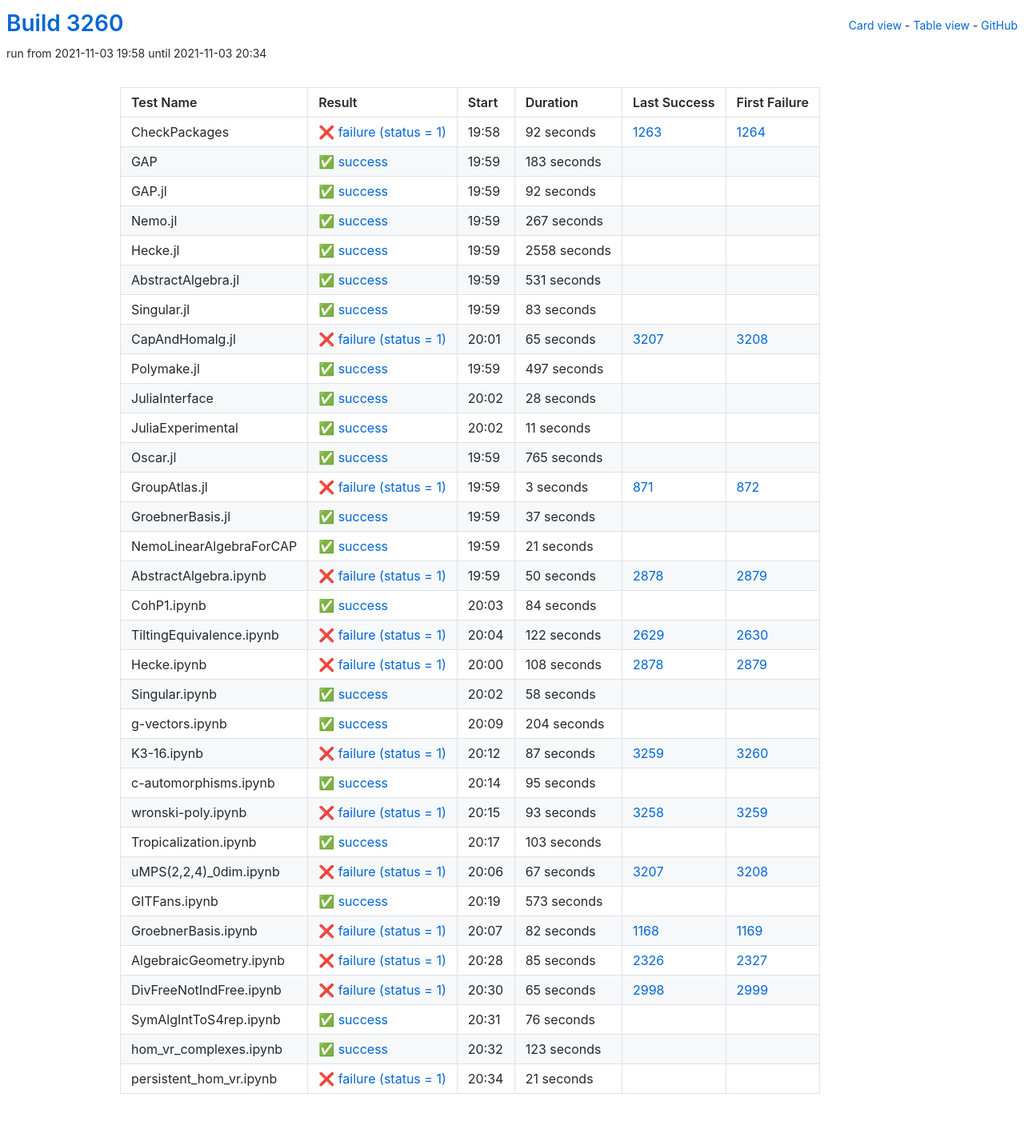
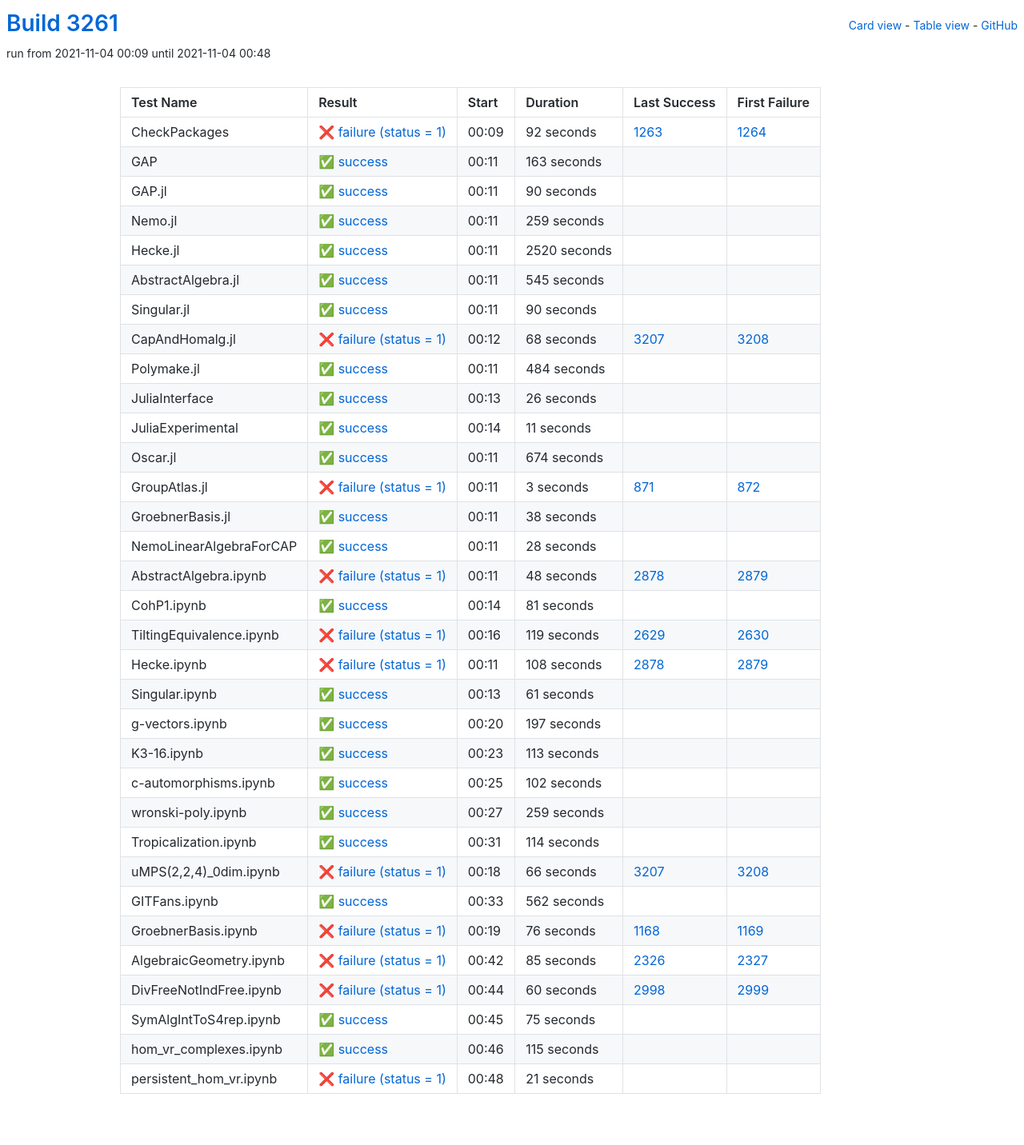
Before and after one commit to oscar-system/oscar-ci-status-stable, a Jekyll site: the page built from table.html, in a window 1280 px wide. Shown: the whole page at 80% size. Built offline with Jekyll 4.4.1, drawn with Linux system fonts in a browser that asks for light colours.

Commit message:
Build #3261

```diff
--- a/_data/ci.yml
+++ b/_data/ci.yml
@@ -1,6 +1,6 @@
 ---
-build: 3260
-build_url: https://oscarci.mathematik.uni-kl.de/job/oscar-stable/3260/
+build: 3261
+build_url: https://oscarci.mathematik.uni-kl.de/job/oscar-stable/3261/
 job: oscar-stable
 organization: oscar-system
 repo: oscar-ci-status-stable
@@ -8,8 +8,8 @@ repourl: https://github.com/oscar-system/oscar-ci-status-stable
 tests:
 - name: CheckPackages
   id: checkpackages
-  log: https://oscarci.mathematik.uni-kl.de/job/oscar-stable/3260/artifact/logs/build-3260/CheckPackages.log
-  start: 2021-11-03 19:58
+  log: https://oscarci.mathematik.uni-kl.de/job/oscar-stable/3261/artifact/logs/build-3261/CheckPackages.log
+  start: 2021-11-04 00:09
   success: false
   exitcode: 1
   status: failure
@@ -20,116 +20,116 @@ tests:
   first_failure_url: https://oscarci.mathematik.uni-kl.de/job/oscar-stable/1264/
 - name: GAP
   id: gap
-  log: https://oscarci.mathematik.uni-kl.de/job/oscar-stable/3260/artifact/logs/build-3260/GAP.log
-  start: 2021-11-03 19:59
+  log: https://oscarci.mathematik.uni-kl.de/job/oscar-stable/3261/artifact/logs/build-3261/GAP.log
+  start: 2021-11-04 00:11
   success: true
   exitcode: 0
   status: success
-  duration: 183
+  duration: 163
   last_success: false
   last_success_url:
   first_failure: false
   first_failure_url:
 - name: GAP.jl
   id: gap-jl
-  log: https://oscarci.mathematik.uni-kl.de/job/oscar-stable/3260/artifact/logs/build-3260/GAP.jl.log
-  start: 2021-11-03 19:59
+  log: https://oscarci.mathematik.uni-kl.de/job/oscar-stable/3261/artifact/logs/build-3261/GAP.jl.log
+  start: 2021-11-04 00:11
   success: true
   exitcode: 0
   status: success
-  duration: 92
+  duration: 90
   last_success: false
   last_success_url:
   first_failure: false
   first_failure_url:
 - name: Nemo.jl
   id: nemo-jl
-  log: https://oscarci.mathematik.uni-kl.de/job/oscar-stable/3260/artifact/logs/build-3260/Nemo.jl.log
-  start: 2021-11-03 19:59
+  log: https://oscarci.mathematik.uni-kl.de/job/oscar-stable/3261/artifact/logs/build-3261/Nemo.jl.log
+  start: 2021-11-04 00:11
   success: true
   exitcode: 0
   status: success
-  duration: 267
+  duration: 259
   last_success: false
   last_success_url:
   first_failure: false
   first_failure_url:
 - name: Hecke.jl
   id: hecke-jl
-  log: https://oscarci.mathematik.uni-kl.de/job/oscar-stable/3260/artifact/logs/build-3260/Hecke.jl.log
-  start: 2021-11-03 19:59
+  log: https://oscarci.mathematik.uni-kl.de/job/oscar-stable/3261/artifact/logs/build-3261/Hecke.jl.log
+  start: 2021-11-04 00:11
   success: true
   exitcode: 0
   status: success
-  duration: 2558
+  duration: 2520
   last_success: false
   last_success_url:
   first_failure: false
   first_failure_url:
 - name: AbstractAlgebra.jl
   id: abstractalgebra-jl
-  log: https://oscarci.mathematik.uni-kl.de/job/oscar-stable/3260/artifact/logs/build-3260/AbstractAlgebra.jl.log
-  start: 2021-11-03 19:59
+  log: https://oscarci.mathematik.uni-kl.de/job/oscar-stable/3261/artifact/logs/build-3261/AbstractAlgebra.jl.log
+  start: 2021-11-04 00:11
   success: true
   exitcode: 0
   status: success
-  duration: 531
+  duration: 545
   last_success: false
   last_success_url:
   first_failure: false
   first_failure_url:
 - name: Singular.jl
   id: singular-jl
-  log: https://oscarci.mathematik.uni-kl.de/job/oscar-stable/3260/artifact/logs/build-3260/Singular.jl.log
-  start: 2021-11-03 19:59
+  log: https://oscarci.mathematik.uni-kl.de/job/oscar-stable/3261/artifact/logs/build-3261/Singular.jl.log
+  start: 2021-11-04 00:11
   success: true
   exitcode: 0
   status: success
-  duration: 83
+  duration: 90
   last_success: false
   last_success_url:
   first_failure: false
   first_failure_url:
 - name: CapAndHomalg.jl
   id: capandhomalg-jl
-  log: https://oscarci.mathematik.uni-kl.de/job/oscar-stable/3260/artifact/logs/build-3260/CapAndHomalg.jl.log
-  start: 2021-11-03 20:01
+  log: https://oscarci.mathematik.uni-kl.de/job/oscar-stable/3261/artifact/logs/build-3261/CapAndHomalg.jl.log
+  start: 2021-11-04 00:12
   success: false
   exitcode: 1
   status: failure
-  duration: 65
+  duration: 68
   last_success: 3207
   last_success_url: https://oscarci.mathematik.uni-kl.de/job/oscar-stable/3207/
   first_failure: 3208
   first_failure_url: https://oscarci.mathematik.uni-kl.de/job/oscar-stable/3208/
 - name: Polymake.jl
   id: polymake-jl
-  log: https://oscarci.mathematik.uni-kl.de/job/oscar-stable/3260/artifact/logs/build-3260/Polymake.jl.log
-  start: 2021-11-03 19:59
+  log: https://oscarci.mathematik.uni-kl.de/job/oscar-stable/3261/artifact/logs/build-3261/Polymake.jl.log
+  start: 2021-11-04 00:11
   success: true
   exitcode: 0
   status: success
-  duration: 497
+  duration: 484
   last_success: false
   last_success_url:
   first_failure: false
   first_failure_url:
 - name: JuliaInterface
   id: juliainterface
-  log: https://oscarci.mathematik.uni-kl.de/job/oscar-stable/3260/artifact/logs/build-3260/JuliaInterface.log
-  start: 2021-11-03 20:02
+  log: https://oscarci.mathematik.uni-kl.de/job/oscar-stable/3261/artifact/logs/build-3261/JuliaInterface.log
+  start: 2021-11-04 00:13
   success: true
   exitcode: 0
   status: success
-  duration: 28
+  duration: 26
   last_success: false
   last_success_url:
   first_failure: false
   first_failure_url:
 - name: JuliaExperimental
   id: juliaexperimental
-  log: https://oscarci.mathematik.uni-kl.de/job/oscar-stable/3260/artifact/logs/build-3260/JuliaExperimental.log
-  start: 2021-11-03 20:02
+  log: https://oscarci.mathematik.uni-kl.de/job/oscar-stable/3261/artifact/logs/build-3261/JuliaExperimental.log
+  start: 2021-11-04 00:14
   success: true
   exitcode: 0
   status: success
@@ -140,20 +140,20 @@ tests:
   first_failure_url:
 - name: Oscar.jl
   id: oscar-jl
-  log: https://oscarci.mathematik.uni-kl.de/job/oscar-stable/3260/artifact/logs/build-3260/Oscar.jl.log
-  start: 2021-11-03 19:59
+  log: https://oscarci.mathematik.uni-kl.de/job/oscar-stable/3261/artifact/logs/build-3261/Oscar.jl.log
+  start: 2021-11-04 00:11
   success: true
   exitcode: 0
   status: success
-  duration: 765
+  duration: 674
   last_success: false
   last_success_url:
   first_failure: false
   first_failure_url:
 - name: GroupAtlas.jl
   id: groupatlas-jl
-  log: https://oscarci.mathematik.uni-kl.de/job/oscar-stable/3260/artifact/logs/build-3260/GroupAtlas.jl.log
-  start: 2021-11-03 19:59
+  log: https://oscarci.mathematik.uni-kl.de/job/oscar-stable/3261/artifact/logs/build-3261/GroupAtlas.jl.log
+  start: 2021-11-04 00:11
   success: false
   exitcode: 1
   status: failure
@@ -164,68 +164,68 @@ tests:
   first_failure_url: https://oscarci.mathematik.uni-kl.de/job/oscar-stable/872/
 - name: GroebnerBasis.jl
   id: groebnerbasis-jl
-  log: https://oscarci.mathematik.uni-kl.de/job/oscar-stable/3260/artifact/logs/build-3260/GroebnerBasis.jl.log
-  start: 2021-11-03 19:59
+  log: https://oscarci.mathematik.uni-kl.de/job/oscar-stable/3261/artifact/logs/build-3261/GroebnerBasis.jl.log
+  start: 2021-11-04 00:11
   success: true
   exitcode: 0
   status: success
-  duration: 37
+  duration: 38
   last_success: false
   last_success_url:
   first_failure: false
   first_failure_url:
 - name: NemoLinearAlgebraForCAP
   id: nemolinearalgebraforcap
-  log: https://oscarci.mathematik.uni-kl.de/job/oscar-stable/3260/artifact/logs/build-3260/NemoLinearAlgebraForCAP.log
-  start: 2021-11-03 19:59
+  log: https://oscarci.mathematik.uni-kl.de/job/oscar-stable/3261/artifact/logs/build-3261/NemoLinearAlgebraForCAP.log
+  start: 2021-11-04 00:11
   success: true
   exitcode: 0
   status: success
-  duration: 21
+  duration: 28
   last_success: false
   last_success_url:
   first_failure: false
   first_failure_url:
 - name: AbstractAlgebra.ipynb
   id: abstractalgebra-ipynb
-  log: https://oscarci.mathematik.uni-kl.de/job/oscar-stable/3260/artifact/logs/build-3260/AbstractAlgebra.ipynb.log
-  start: 2021-11-03 19:59
+  log: https://oscarci.mathematik.uni-kl.de/job/oscar-stable/3261/artifact/logs/build-3261/AbstractAlgebra.ipynb.log
+  start: 2021-11-04 00:11
   success: false
   exitcode: 1
   status: failure
-  duration: 50
+  duration: 48
   last_success: 2878
   last_success_url: https://oscarci.mathematik.uni-kl.de/job/oscar-stable/2878/
   first_failure: 2879
   first_failure_url: https://oscarci.mathematik.uni-kl.de/job/oscar-stable/2879/
 - name: CohP1.ipynb
   id: cohp1-ipynb
-  log: https://oscarci.mathematik.uni-kl.de/job/oscar-stable/3260/artifact/logs/build-3260/CohP1.ipynb.log
-  start: 2021-11-03 20:03
+  log: https://oscarci.mathematik.uni-kl.de/job/oscar-stable/3261/artifact/logs/build-3261/CohP1.ipynb.log
+  start: 2021-11-04 00:14
   success: true
   exitcode: 0
   status: success
-  duration: 84
+  duration: 81
   last_success: false
   last_success_url:
   first_failure: false
   first_failure_url:
 - name: TiltingEquivalence.ipynb
   id: tiltingequivalence-ipynb
-  log: https://oscarci.mathematik.uni-kl.de/job/oscar-stable/3260/artifact/logs/build-3260/TiltingEquivalence.ipynb.log
-  start: 2021-11-03 20:04
+  log: https://oscarci.mathematik.uni-kl.de/job/oscar-stable/3261/artifact/logs/build-3261/TiltingEquivalence.ipynb.log
+  start: 2021-11-04 00:16
   success: false
   exitcode: 1
   status: failure
-  duration: 122
+  duration: 119
   last_success: 2629
   last_success_url: https://oscarci.mathematik.uni-kl.de/job/oscar-stable/2629/
   first_failure: 2630
   first_failure_url: https://oscarci.mathematik.uni-kl.de/job/oscar-stable/2630/
 - name: Hecke.ipynb
   id: hecke-ipynb
-  log: https://oscarci.mathematik.uni-kl.de/job/oscar-stable/3260/artifact/logs/build-3260/Hecke.ipynb.log
-  start: 2021-11-03 20:00
+  log: https://oscarci.mathematik.uni-kl.de/job/oscar-stable/3261/artifact/logs/build-3261/Hecke.ipynb.log
+  start: 2021-11-04 00:11
   success: false
   exitcode: 1
   status: failure
@@ -236,116 +236,116 @@ tests:
   first_failure_url: https://oscarci.mathematik.uni-kl.de/job/oscar-stable/2879/
 - name: Singular.ipynb
   id: singular-ipynb
-  log: https://oscarci.mathematik.uni-kl.de/job/oscar-stable/3260/artifact/logs/build-3260/Singular.ipynb.log
-  start: 2021-11-03 20:02
+  log: https://oscarci.mathematik.uni-kl.de/job/oscar-stable/3261/artifact/logs/build-3261/Singular.ipynb.log
+  start: 2021-11-04 00:13
   success: true
   exitcode: 0
   status: success
-  duration: 58
+  duration: 61
   last_success: false
   last_success_url:
   first_failure: false
   first_failure_url:
 - name: g-vectors.ipynb
   id: g-vectors-ipynb
-  log: https://oscarci.mathematik.uni-kl.de/job/oscar-stable/3260/artifact/logs/build-3260/g-vectors.ipynb.log
-  start: 2021-11-03 20:09
+  log: https://oscarci.mathematik.uni-kl.de/job/oscar-stable/3261/artifact/logs/build-3261/g-vectors.ipynb.log
+  start: 2021-11-04 00:20
   success: true
   exitcode: 0
   status: success
-  duration: 204
+  duration: 197
   last_success: false
   last_success_url:
   first_failure: false
   first_failure_url:
 - name: K3-16.ipynb
   id: k3-16-ipynb
-  log: https://oscarci.mathematik.uni-kl.de/job/oscar-stable/3260/artifact/logs/build-3260/K3-16.ipynb.log
-  start: 2021-11-03 20:12
-  success: false
-  exitcode: 1
-  status: failure
-  duration: 87
-  last_success: 3259
-  last_success_url: https://oscarci.mathematik.uni-kl.de/job/oscar-stable/3259/
-  first_failure: 3260
-  first_failure_url: https://oscarci.mathematik.uni-kl.de/job/oscar-stable/3260/
-- name: c-automorphisms.ipynb
-  id: c-automorphisms-ipynb
-  log: https://oscarci.mathematik.uni-kl.de/job/oscar-stable/3260/artifact/logs/build-3260/c-automorphisms.ipynb.log
-  start: 2021-11-03 20:14
+  log: https://oscarci.mathematik.uni-kl.de/job/oscar-stable/3261/artifact/logs/build-3261/K3-16.ipynb.log
+  start: 2021-11-04 00:23
   success: true
   exitcode: 0
   status: success
-  duration: 95
+  duration: 113
+  last_success: false
+  last_success_url:
+  first_failure: false
+  first_failure_url:
+- name: c-automorphisms.ipynb
+  id: c-automorphisms-ipynb
+  log: https://oscarci.mathematik.uni-kl.de/job/oscar-stable/3261/artifact/logs/build-3261/c-automorphisms.ipynb.log
+  start: 2021-11-04 00:25
+  success: true
+  exitcode: 0
+  status: success
+  duration: 102
   last_success: false
   last_success_url:
   first_failure: false
   first_failure_url:
 - name: wronski-poly.ipynb
   id: wronski-poly-ipynb
-  log: https://oscarci.mathematik.uni-kl.de/job/oscar-stable/3260/artifact/logs/build-3260/wronski-poly.ipynb.log
-  start: 2021-11-03 20:15
-  success: false
-  exitcode: 1
-  status: failure
-  duration: 93
-  last_success: 3258
-  last_success_url: https://oscarci.mathematik.uni-kl.de/job/oscar-stable/3258/
-  first_failure: 3259
-  first_failure_url: https://oscarci.mathematik.uni-kl.de/job/oscar-stable/3259/
-- name: Tropicalization.ipynb
-  id: tropicalization-ipynb
-  log: https://oscarci.mathematik.uni-kl.de/job/oscar-stable/3260/artifact/logs/build-3260/Tropicalization.ipynb.log
-  start: 2021-11-03 20:17
+  log: https://oscarci.mathematik.uni-kl.de/job/oscar-stable/3261/artifact/logs/build-3261/wronski-poly.ipynb.log
+  start: 2021-11-04 00:27
   success: true
   exitcode: 0
   status: success
-  duration: 103
+  duration: 259
+  last_success: false
+  last_success_url:
+  first_failure: false
+  first_failure_url:
+- name: Tropicalization.ipynb
+  id: tropicalization-ipynb
+  log: https://oscarci.mathematik.uni-kl.de/job/oscar-stable/3261/artifact/logs/build-3261/Tropicalization.ipynb.log
+  start: 2021-11-04 00:31
+  success: true
+  exitcode: 0
+  status: success
+  duration: 114
   last_success: false
   last_success_url:
   first_failure: false
   first_failure_url:
 - name: uMPS(2,2,4)_0dim.ipynb
   id: umps-2-2-4-0dim-ipynb
-  log: https://oscarci.mathematik.uni-kl.de/job/oscar-stable/3260/artifact/logs/build-3260/uMPS-2-2-4-_0dim.ipynb.log
-  start: 2021-11-03 20:06
+  log: https://oscarci.mathematik.uni-kl.de/job/oscar-stable/3261/artifact/logs/build-3261/uMPS-2-2-4-_0dim.ipynb.log
+  start: 2021-11-04 00:18
   success: false
   exitcode: 1
   status: failure
-  duration: 67
+  duration: 66
   last_success: 3207
   last_success_url: https://oscarci.mathematik.uni-kl.de/job/oscar-stable/3207/
   first_failure: 3208
   first_failure_url: https://oscarci.mathematik.uni-kl.de/job/oscar-stable/3208/
 - name: GITFans.ipynb
   id: gitfans-ipynb
-  log: https://oscarci.mathematik.uni-kl.de/job/oscar-stable/3260/artifact/logs/build-3260/GITFans.ipynb.log
-  start: 2021-11-03 20:19
+  log: https://oscarci.mathematik.uni-kl.de/job/oscar-stable/3261/artifact/logs/build-3261/GITFans.ipynb.log
+  start: 2021-11-04 00:33
   success: true
   exitcode: 0
   status: success
-  duration: 573
+  duration: 562
   last_success: false
   last_success_url:
   first_failure: false
   first_failure_url:
 - name: GroebnerBasis.ipynb
   id: groebnerbasis-ipynb
-  log: https://oscarci.mathematik.uni-kl.de/job/oscar-stable/3260/artifact/logs/build-3260/GroebnerBasis.ipynb.log
-  start: 2021-11-03 20:07
+  log: https://oscarci.mathematik.uni-kl.de/job/oscar-stable/3261/artifact/logs/build-3261/GroebnerBasis.ipynb.log
+  start: 2021-11-04 00:19
   success: false
   exitcode: 1
   status: failure
-  duration: 82
+  duration: 76
   last_success: 1168
   last_success_url: https://oscarci.mathematik.uni-kl.de/job/oscar-stable/1168/
   first_failure: 1169
   first_failure_url: https://oscarci.mathematik.uni-kl.de/job/oscar-stable/1169/
 - name: AlgebraicGeometry.ipynb
   id: algebraicgeometry-ipynb
-  log: https://oscarci.mathematik.uni-kl.de/job/oscar-stable/3260/artifact/logs/build-3260/AlgebraicGeometry.ipynb.log
-  start: 2021-11-03 20:28
+  log: https://oscarci.mathematik.uni-kl.de/job/oscar-stable/3261/artifact/logs/build-3261/AlgebraicGeometry.ipynb.log
+  start: 2021-11-04 00:42
   success: false
   exitcode: 1
   status: failure
@@ -356,44 +356,44 @@ tests:
   first_failure_url: https://oscarci.mathematik.uni-kl.de/job/oscar-stable/2327/
 - name: DivFreeNotIndFree.ipynb
   id: divfreenotindfree-ipynb
-  log: https://oscarci.mathematik.uni-kl.de/job/oscar-stable/3260/artifact/logs/build-3260/DivFreeNotIndFree.ipynb.log
-  start: 2021-11-03 20:30
+  log: https://oscarci.mathematik.uni-kl.de/job/oscar-stable/3261/artifact/logs/build-3261/DivFreeNotIndFree.ipynb.log
+  start: 2021-11-04 00:44
   success: false
   exitcode: 1
   status: failure
-  duration: 65
+  duration: 60
   last_success: 2998
   last_success_url: https://oscarci.mathematik.uni-kl.de/job/oscar-stable/2998/
   first_failure: 2999
   first_failure_url: https://oscarci.mathematik.uni-kl.de/job/oscar-stable/2999/
 - name: SymAlgIntToS4rep.ipynb
   id: symalginttos4rep-ipynb
-  log: https://oscarci.mathematik.uni-kl.de/job/oscar-stable/3260/artifact/logs/build-3260/SymAlgIntToS4rep.ipynb.log
-  start: 2021-11-03 20:31
+  log: https://oscarci.mathematik.uni-kl.de/job/oscar-stable/3261/artifact/logs/build-3261/SymAlgIntToS4rep.ipynb.log
+  start: 2021-11-04 00:45
   success: true
   exitcode: 0
   status: success
-  duration: 76
+  duration: 75
   last_success: false
   last_success_url:
   first_failure: false
   first_failure_url:
 - name: hom_vr_complexes.ipynb
   id: hom-vr-complexes-ipynb
-  log: https://oscarci.mathematik.uni-kl.de/job/oscar-stable/3260/artifact/logs/build-3260/hom_vr_complexes.ipynb.log
-  start: 2021-11-03 20:32
+  log: https://oscarci.mathematik.uni-kl.de/job/oscar-stable/3261/artifact/logs/build-3261/hom_vr_complexes.ipynb.log
+  start: 2021-11-04 00:46
   success: true
   exitcode: 0
   status: success
-  duration: 123
+  duration: 115
   last_success: false
   last_success_url:
   first_failure: false
   first_failure_url:
 - name: persistent_hom_vr.ipynb
   id: persistent-hom-vr-ipynb
-  log: https://oscarci.mathematik.uni-kl.de/job/oscar-stable/3260/artifact/logs/build-3260/persistent_hom_vr.ipynb.log
-  start: 2021-11-03 20:34
+  log: https://oscarci.mathematik.uni-kl.de/job/oscar-stable/3261/artifact/logs/build-3261/persistent_hom_vr.ipynb.log
+  start: 2021-11-04 00:48
   success: false
   exitcode: 1
   status: failure
```
Also changed, not shown: README.md.
